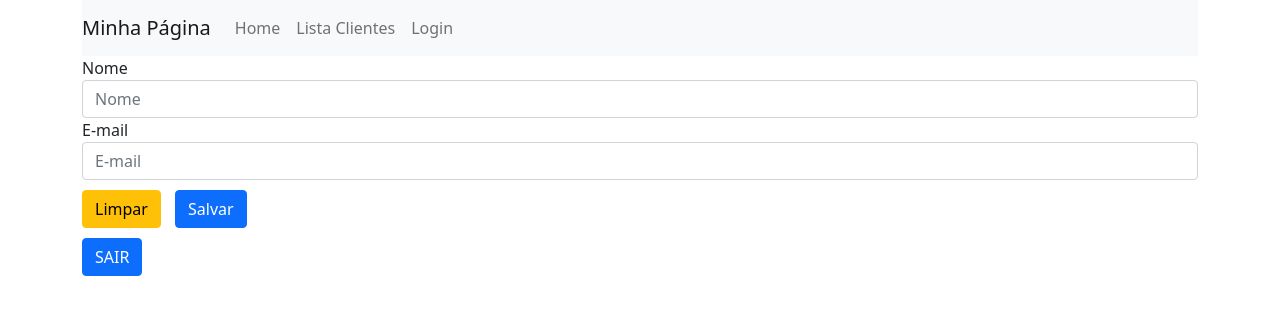
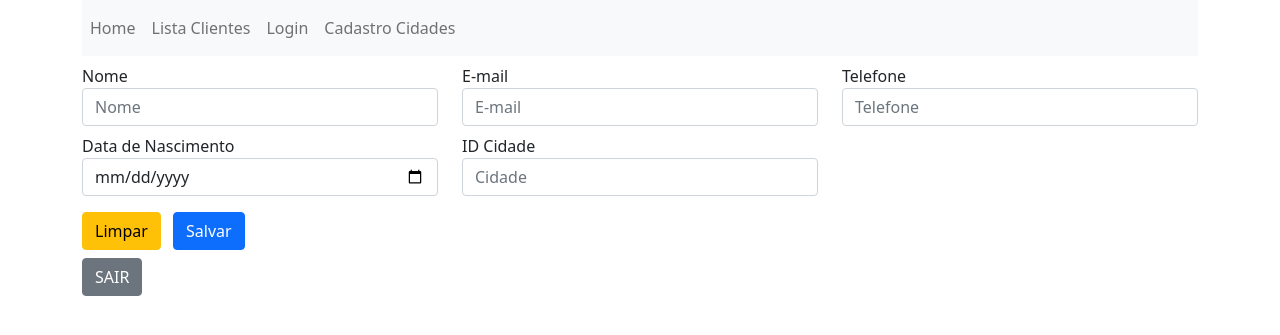
Before and after one commit to 0LB-i/PHP, a PHP site: page /cliente.php in a window 1280 px wide. Shown: the top 335 px of the page. Run offline with PHP 8.4, Linux system fonts and the light colour scheme; the visitor is signed in with stand-in values (Sample User, id 1); some libraries are stand-ins or nearby versions.

Commit message:
Adcionando tabela de cidades, e melhorando o design da page

```diff
--- a/projeto/cliente.php
+++ b/projeto/cliente.php
@@ -3,17 +3,13 @@ session_start();
 if (!isset($_SESSION['logado'])) {
     header('Location: login.php');
 }
-
 //abrir conexão com o banco de dados
-
 $conexao = require('database/config.php');
-
 $cliente = null;
 
 if (isset($_GET['id'])) {
 
     $id = $_GET["id"];
-
 
     $sql = "SELECT * FROM clientes WHERE id = :id";
     $stmt = $conexao->prepare($sql);
@@ -24,13 +20,8 @@ if (isset($_GET['id'])) {
     if ($retorno) {
         $cliente = $retorno;
     }
-
-
 }
-
-
 ?>
-
 
 <!DOCTYPE html>
 <html lang="en">
@@ -42,13 +33,6 @@ if (isset($_GET['id'])) {
 
     <?php include('componentes/js.php') ?>
 
-    <style>
-        .btn{
-            margin: 10px 10px 0 0;
-        }
-    </style>
-
-
 </head>
 <body>
 
@@ -56,28 +40,55 @@ if (isset($_GET['id'])) {
         <?php include('menu.php') ?>
 
         <div class="row">
-            <div class="col-md-12">
+            <div class="col-sm-12">
 
                     <form method="post" action="action/actions.php?tipo=cliente">
 
                         <input type="hidden" class="form-control" name="id"
                         value="<?php echo ($cliente != null ? $cliente['id'] : '') ?>">
 
+                        <div class="row mb-2 mt-2">
+                            <div class="col-sm-6 col-md-4 mb-2">
                                 <label>Nome</label>
                                 <input type="text" class="form-control"
                                 name="nome" placeholder="Nome"
                                 value="<?php echo ($cliente != null ? $cliente['nome']:'') ?>">
+                            </div>
 
+                            <div class="col-sm-6 col-md-4 mb-2">
                                 <label>E-mail</label>
                                 <input type="email" class="form-control"
                                 name="email" placeholder="E-mail"
                                 value="<?php echo ($cliente != null ? $cliente['email']:'') ?>">
+                            </div>
 
-                        <input class="btn btn-warning" value="Limpar" type="reset">
-                        <button class="btn btn-primary" type="submit">Salvar</button>
+                            <div class="col-sm-6 col-md-4 mb-2">
+                                <label>Telefone</label>
+                                <input type="text" class="form-control"
+                                name="telefone" placeholder="Telefone"
+                                value="<?php echo ($cliente != null ? $cliente['telefone']:'') ?>">
+                            </div>
+
+                            <div class="col-sm-6 col-md-4 mb-2">
+                                <label>Data de Nascimento</label>
+                                <input type="date" class="form-control"
+                                name="dataNascimento"
+                                value="<?php echo ($cliente != null ? $cliente['dataNascimento']:'') ?>">
+                            </div>
+
+                            <div class="col-sm-6 col-md-4 mb-2">
+                                <label>ID Cidade</label>
+                                <input type="number" class="form-control"
+                                name="id_cidade" placeholder="Cidade"
+                                value="<?php echo ($cliente != null ? $cliente['id_cidade']:'') ?>">
+                            </div>
+                        </div>
+
+                        <input class="btn btn-warning mb-2" value="Limpar" type="reset">
+                        <button class="btn btn-primary mb-2 ms-2" type="submit">Salvar</button>
                     </form>
 
-                    <button class="btn btn-primary" onclick="confirmar_logout()">SAIR</button>
+                    <button class="btn btn-secondary" onclick="confirmar_logout()">SAIR</button>
             </div>
         </div>
     </div>
--- a/projeto/menu.php
+++ b/projeto/menu.php
@@ -1,5 +1,4 @@
 <nav class="navbar navbar-expand-lg navbar-light bg-light">
-        <a class="navbar-brand" href="#">Minha Página</a>
         <button class="navbar-toggler" type="button" data-toggle="collapse" data-target="#navbarSupportedContent"
             aria-controls="navbarSupportedContent" aria-expanded="false" aria-label="Toggle navigation">
             <span class="navbar-toggler-icon"></span>
@@ -7,14 +6,17 @@
 
         <div class="collapse navbar-collapse" id="navbarSupportedContent">
             <ul class="navbar-nav mr-auto">
-                <li class="nav-item active">
+                <li class="nav-item">
                     <a class="nav-link" href="index.php">Home<span class="sr-only">(current)</span></a>
                 </li>
-                <li class="nav-item active">
+                <li class="nav-item">
                     <a class="nav-link" href="lista-clientes.php">Lista Clientes<span class="sr-only">(current)</span></a>
                 </li>
-                <li class="nav-item active">
+                <li class="nav-item">
                     <a class="nav-link" href="login.php">Login<span class="sr-only">(current)</span></a>
+                </li>
+                <li class="nav-item">
+                    <a class="nav-link" href="cadastro-cidade.php">Cadastro Cidades<span class="sr-only">(current)</span></a>
                 </li>
             </ul>
         </div>
```
Also changed, not shown: projeto/action/actions.php (+31 -5 lines), projeto/cadastro-cidade.php (added, +75 -0 lines). Lines whose indentation alone changed are shown as unchanged.
